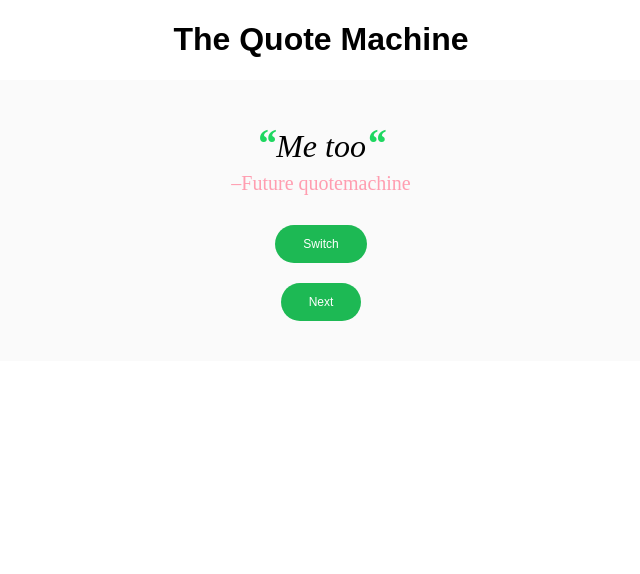
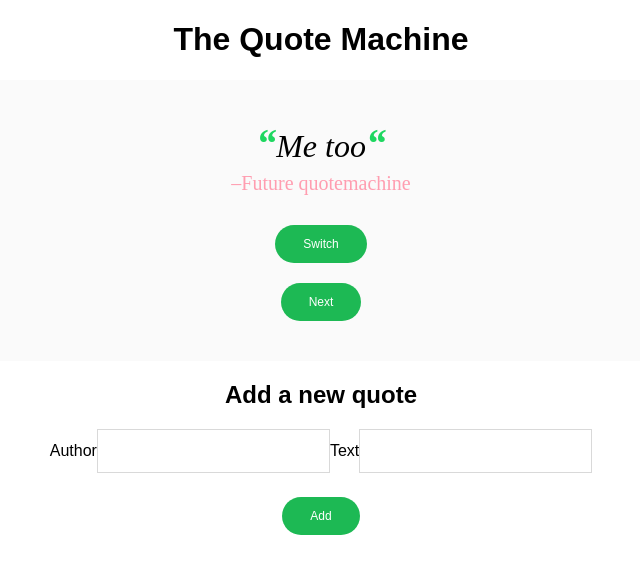
Before and after one commit to Tinatinak/quote-machine-pt2-ttk, a React (Create React App) app: page / in a window 1280 px wide. Shown: the top 574 px of the page, without its empty margins (319-959 px from the left). Built offline with nearby package versions, Linux system fonts and the light colour scheme.

Commit message:
feat: user can add new quotes

```diff
--- a/src/App.tsx
+++ b/src/App.tsx
@@ -3,16 +3,16 @@ import { Provider } from "react-redux";
 import { store } from "./store";
 import Quote from "./quotes/Quote";
 import Upload from "./upload";
+import AddQuote from "./add/AddQuote";
 
 export default function App() {
   return (
     <Provider store={store}>
       <div className="App">
         <h1>The Quote Machine</h1>
-
         <Quote />
-
-        {/*<Upload />*/}
+        <AddQuote />
+        {/* <Upload /> */}
       </div>
     </Provider>
   );
--- /dev/null
+++ b/src/add/AddQuote.tsx
@@ -0,0 +1,48 @@
+import { useState } from "react";
+import { useAppDispatch } from "../hooks";
+import { quoteActions } from "../quotes/quoteSlice";
+
+export default function AddQuote() {
+  const [author, setAuthor] = useState("");
+  const [text, setText] = useState("");
+  const dispatch = useAppDispatch();
+
+  const resetForm = () => {
+    setAuthor("");
+    setText("");
+  };
+
+  const addQuote = (e: React.FormEvent<HTMLFormElement>) => {
+    e.preventDefault();
+    dispatch(quoteActions.add(author, text));
+    resetForm();
+  };
+
+  return (
+    <form onSubmit={addQuote}>
+      <h2>Add a new quote</h2>
+      <label>
+        Author
+        <input
+          value={author}
+          onChange={(e) => setAuthor(e.target.value)}
+          type="text"
+        />
+      </label>
+      <label>
+        Text
+        <input
+          value={text}
+          onChange={(e) => setText(e.target.value)}
+          type="text"
+        />
+      </label>
+
+      <div className="button">
+        <button className="btn btn_primary btn_rounded" type="submit">
+          Add
+        </button>
+      </div>
+    </form>
+  );
+}
--- a/src/quotes/quoteSlice.ts
+++ b/src/quotes/quoteSlice.ts
@@ -1,9 +1,9 @@
 import { createSlice, PayloadAction } from "@reduxjs/toolkit";
 
-import { initialQuotes } from "./data";
+import { initialQuotes, Quote } from "./data";
 
 interface QuotesState {
-  quotes: Array<any>;
+  quotes: Array<Quote>;
   currentQuote: number;
 }
 
@@ -17,12 +17,20 @@ export const quoteSlice = createSlice({
   initialState,
   reducers: {
     switch(state) {
-      state.currentQuote = Math.floor(Math.random() * initialQuotes.length);
+      state.currentQuote = Math.floor(Math.random() * state.quotes.length);
     },
     next(state, action: PayloadAction<number>) {
       state.currentQuote =
         (state.currentQuote + action.payload) % state.quotes.length;
     },
+    add: {
+      reducer: (state, action: PayloadAction<Quote>) => {
+        state.quotes.push(action.payload);
+      },
+      prepare: (author: string, text: string) => {
+        return { payload: { author, text } };
+      },
+    },
   },
 });
 export const quoteActions = quoteSlice.actions;
```
